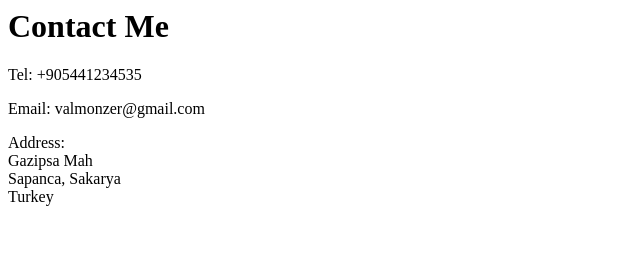
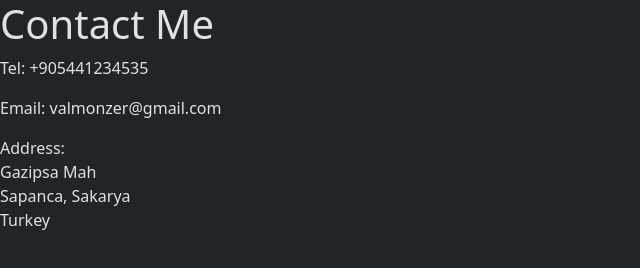
Before and after one commit to almonzerfadl/html-online-reusme, a plain HTML site: page assets/Images/public/contact.html in a window 1280 px wide. Shown: the whole page, without its empty margins (0-640 px from the left). Drawn offline with nearby package versions, Linux system fonts and the light colour scheme.

Commit message:
Update contact.html

```diff
--- a/assets/Images/public/contact.html
+++ b/assets/Images/public/contact.html
@@ -1,3 +1,13 @@
+<!DOCTYPE html>
+<html lang="en" data-bs-theme="dark">
+<head>
+    <meta charset="UTF-8">
+    <meta name="viewport" content="width=device-width, initial-scale=1.0">
+    <title>Contact Me</title>
+    <link href="https://cdn.jsdelivr.net/npm/bootstrap@5.3.3/dist/css/bootstrap.min.css" rel="stylesheet" integrity="sha384-QWTKZyjpPEjISv5WaRU9OFeRpok6YctnYmDr5pNlyT2bRjXh0JMhjY6hW+ALEwIH" crossorigin="anonymous">
+    <script src="https://cdn.jsdelivr.net/npm/bootstrap@5.3.3/dist/js/bootstrap.bundle.min.js" integrity="sha384-YvpcrYf0tY3lHB60NNkmXc5s9fDVZLESaAA55NDzOxhy9GkcIdslK1eN7N6jIeHz" crossorigin="anonymous"></script>
+</head>
+<body>
 <h1>Contact Me</h1>
 <p>Tel: +905441234535</p>
 <p>Email: valmonzer@gmail.com</p>
```
